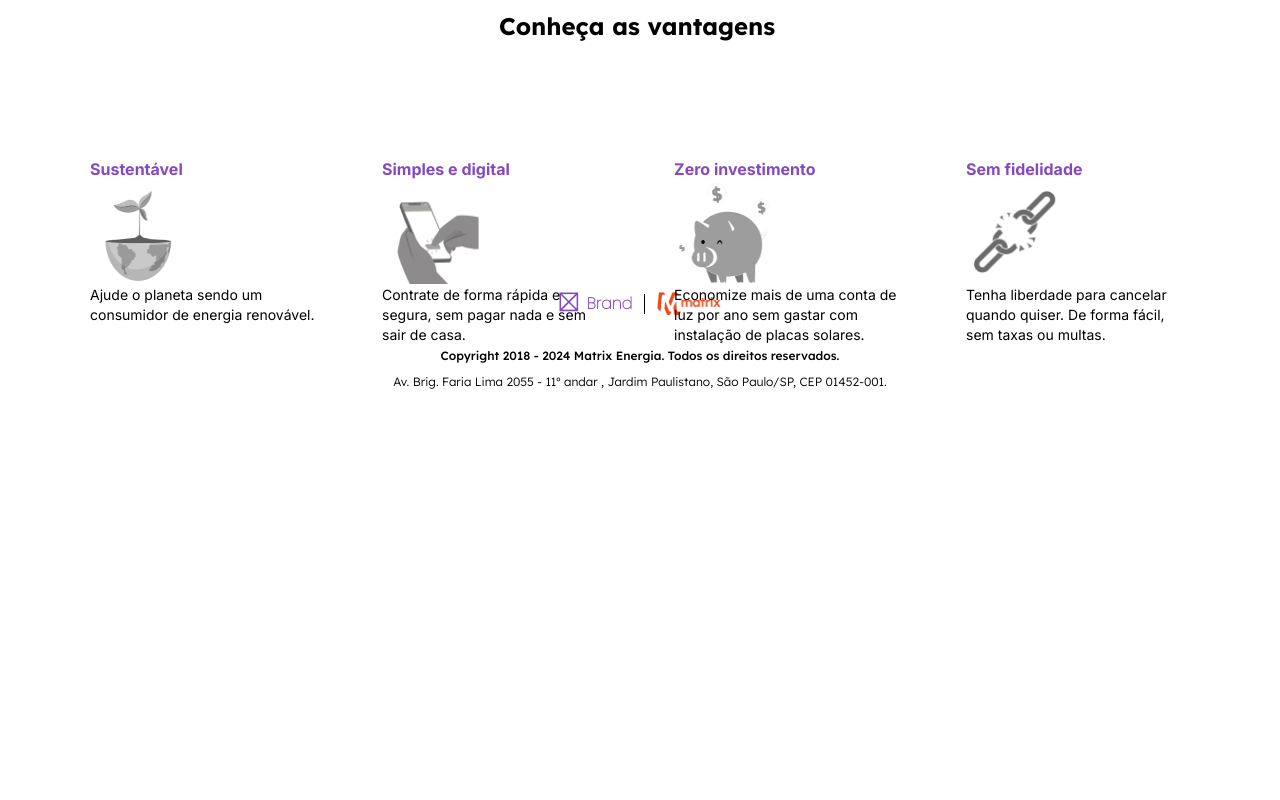
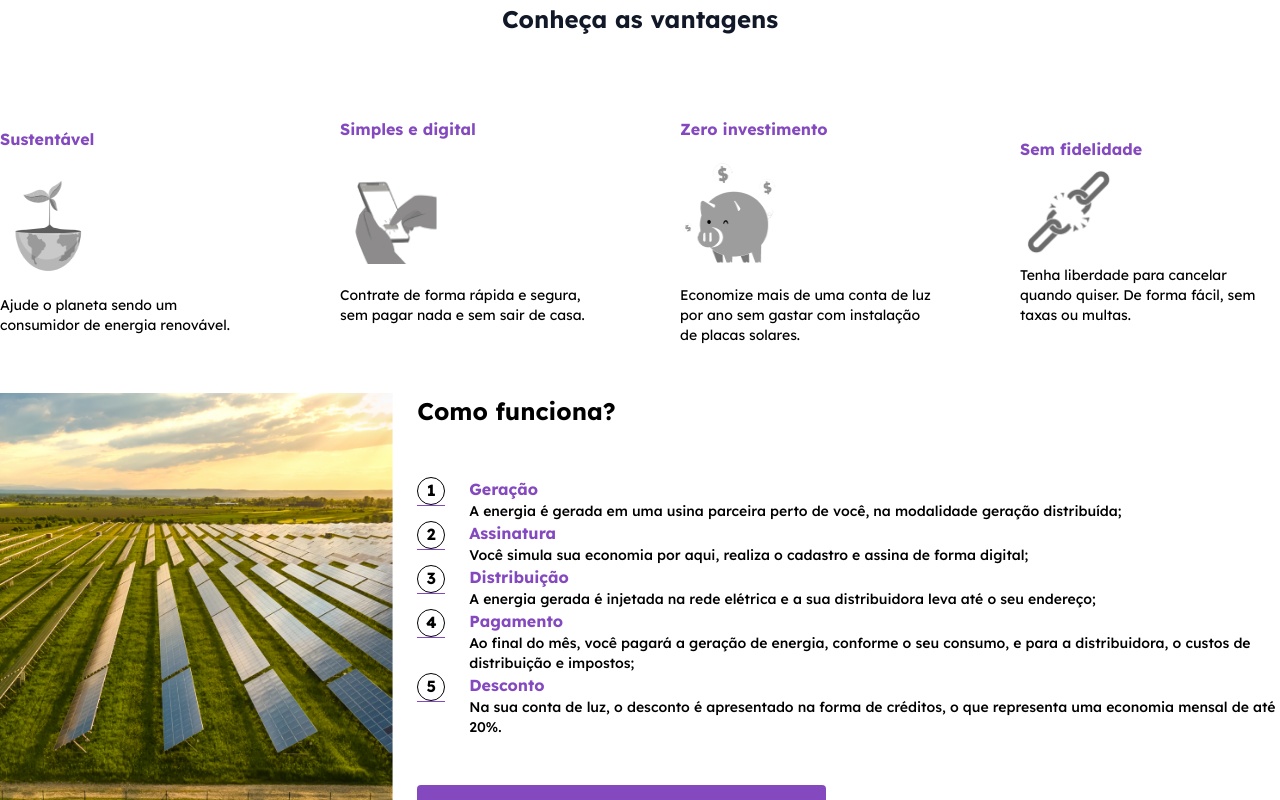
Before and after one commit to MelTami/LP-Whitelabel, a Next.js app: page / in a window 1280 px wide. Shown: the part 620-1420 px from the top of the page. Before the commit the page ends 1033 px from the top, so only its background shows below. Built offline with nearby package versions, Linux system fonts and the light colour scheme.

Commit message:
add:section how works

```diff
--- a/src/app/page.tsx
+++ b/src/app/page.tsx
@@ -2,6 +2,10 @@ import Footer from "@/components/Footer/Footer";
 import Header from "@/components/Header/Header";
 import Simulation from "@/components/Simulation/Simulation";
 import Advantage from "@/components/Advantage/Advantage";
+import Image from "next/image";
+import img from "./aerial-view-large-sustainable-electrical-power-plant-with-many-rows-solar-photovoltaic-panels 1.png";
+import Button from "@/components/Button/Button";
+import HowWork from "@/components/Como Funciona/Como_Funciona";
 
 export default function Home() {
   return (
@@ -9,6 +13,7 @@ export default function Home() {
       <Header />
       <Simulation />
       <Advantage />
+      <HowWork />
       <Footer />
     </>
   );
--- a/src/components/Advantage/Advantage.tsx
+++ b/src/components/Advantage/Advantage.tsx
@@ -7,13 +7,15 @@ import link from "./image 44.png";
 
 export default function Advantage() {
   return (
-    <section>
-      <h2 className="w-68 text-adv top-10 left-499 font-sans font-bold relative">
+    <section className="container pt-4 md:pt-12 font-sans">
+      <h2 className="mb-8 md:mb-20 text-center text-adv font-bold text-gray-900">
         Conheça as vantagens
       </h2>
-      <div className="gap-16 w-1104 h-64 top-38 left-22 flex relative">
-        <div className="w-228 gap-8.5 flex-rpw">
-          <h3 className="font-bold text-base text-lilac">Sustentável</h3>
+      <div className="grid grid-cols-1 sm:grid-cols-2 sm:gap-8 md:grid-cols-4 md:gap-8 lg:gap-20">
+        <div className="mb-12 flex flex-col self-center gap-5 md:items-start order-4 md:order-1 ">
+          <h3 className="font-bold text-base text-lilac md:text-center">
+            Sustentável
+          </h3>
           <Image
             src={tree}
             alt="little tree inside half earth"
@@ -23,7 +25,7 @@ export default function Advantage() {
             Ajude o planeta sendo um consumidor de energia renovável.
           </p>
         </div>
-        <div className="w-228 gap-8.5 flex-row">
+        <div className="mb-12 flex flex-col items-center gap-5 md:items-start order-4 md:order-1">
           <h3 className="font-bold text-base text-lilac">Simples e digital</h3>
           <Image
             src={cellphone}
@@ -35,7 +37,7 @@ export default function Advantage() {
             casa.
           </p>
         </div>
-        <div className="w-228 gap-8.5 flex-row">
+        <div className="mb-12 flex flex-col items-center gap-5 md:items-start order-4 md:order-1">
           <h3 className="font-bold text-base text-lilac">Zero investimento</h3>
           <Image src={pig} alt="pig" className="w-25 h-103" />
           <p className="align-center text-sm">
@@ -43,7 +45,7 @@ export default function Advantage() {
             de placas solares.
           </p>
         </div>
-        <div className="w-228 gap-8.5 flex-row">
+        <div className="mb-12 flex-row self-center gap-5 md:items-start order-4 md:order-1">
           <h3 className="font-bold text-base text-lilac">Sem fidelidade</h3>
           <Image src={link} alt="broken link" className="w-25 h-103" />
           <p className="align-center text-sm">
--- /dev/null
+++ b/src/components/Como Funciona/Como_Funciona.tsx
@@ -0,0 +1,100 @@
+import React from "react";
+import Button from "../Button/Button";
+import Image from "next/image";
+import img from "./aerial-view-large-sustainable-electrical-power-plant-with-many-rows-solar-photovoltaic-panels 1.png";
+
+export default function HowWork() {
+  return (
+    <section className="container flex gap-6 font-sans">
+      <div>
+        <Image src={img} alt="painel solar" />
+      </div>
+      <div id="text-div" className="flex flex-col gap-12">
+        <div>
+          <h2 className="font-bold font-sans text-adv">Como funciona?</h2>
+        </div>
+        <div id="topics" className="flex gap-6">
+          <ul>
+            <li className="flex gap-6">
+              <div>
+                <div className=" rounded-full w-7 h-7 border border-black text-center text-base font-bold">
+                  1
+                </div>
+                <hr className="border-lilac" />
+              </div>
+              <div>
+                <h3 className="text-lilac font-bold text-base">Geração</h3>
+                <p className="font-medium text-sm">
+                  A energia é gerada em uma usina parceira perto de você, na
+                  modalidade geração distribuída;
+                </p>
+              </div>
+            </li>
+            <li className="flex gap-6">
+              <div>
+                <div className=" rounded-full w-7 h-7 border border-black text-center text-base font-bold">
+                  2
+                </div>
+                <hr className="border-lilac" />
+              </div>
+              <div>
+                <h3 className="text-lilac font-bold text-base">Assinatura</h3>
+                <p className="font-medium text-sm">
+                  Você simula sua economia por aqui, realiza o cadastro e assina
+                  de forma digital;
+                </p>
+              </div>
+            </li>
+            <li className="flex gap-6">
+              <div>
+                <div className=" rounded-full w-7 h-7 border border-black text-center text-base font-bold">
+                  3
+                </div>
+                <hr className="border-lilac" />
+              </div>
+              <div>
+                <h3 className="text-lilac font-bold text-base">Distribuição</h3>
+                <p className="font-medium text-sm">
+                  A energia gerada é injetada na rede elétrica e a sua
+                  distribuidora leva até o seu endereço;
+                </p>
+              </div>
+            </li>
+            <li className="flex gap-6">
+              <div>
+                <div className=" rounded-full w-7 h-7 border border-black text-center text-base font-bold">
+                  4
+                </div>
+                <hr className="border-lilac" />
+              </div>
+              <div>
+                <h3 className="text-lilac font-bold text-base">Pagamento</h3>
+                <p className="font-medium text-sm">
+                  Ao final do mês, você pagará a geração de energia, conforme o
+                  seu consumo, e para a distribuidora, o custos de distribuição
+                  e impostos;
+                </p>
+              </div>
+            </li>
+            <li className="flex gap-6">
+              <div>
+                <div className=" rounded-full w-7 h-7 border border-black text-center text-base font-bold">
+                  5
+                </div>
+                <hr className="border-lilac" />
+              </div>
+              <div>
+                <h3 className="text-lilac font-bold text-base">Desconto</h3>
+                <p className="font-medium text-sm">
+                  Na sua conta de luz, o desconto é apresentado na forma de
+                  créditos, o que representa uma economia mensal de até 20%.
+                </p>
+              </div>
+            </li>
+          </ul>
+        </div>
+        <Button />
+      </div>
+    </section>
+  );
+}
--- a/src/components/Simulation/Form/Form.tsx
+++ b/src/components/Simulation/Form/Form.tsx
@@ -3,9 +3,9 @@ import React from "react";
 
 export default function Form() {
   return (
-    <form className="flex flex-col gap-8  w-429 h-397">
+    <form className="flex flex-col gap-8  w-429">
       <div className="font-light text-sm w-409 flex-col flex gap-4">
-        <div className="w-409 h-11.5 gap-0.5 flex-col flex">
+        <div className="w-409 gap-0.5 flex-col flex">
           <label htmlFor="name" className="font-medium w-28">
             Nome Completo
           </label>
--- a/src/components/Simulation/Simulation.tsx
+++ b/src/components/Simulation/Simulation.tsx
@@ -5,8 +5,8 @@ import man from "./handsome-young-black-man-using-smartphone-while-relaxing-couc
 
 export default function Simulation() {
   return (
-    <section className="bg-gradient-to-r from-white flex relative">
-      <div className="w-128 h-523 font-sans gap-6 flex flex-col left-30 top-8 relative">
+    <section className="container bg-gradient-to-r from-white flex relative">
+      <div className="w-128 font-sans gap-6 flex flex-col left-30 top-8 relative bg-gradient-to-r from-white">
         <div>
           <h1 className="font-bold text-title">Sua conta de luz</h1>
           <h1 className=" font-bold text-lilac text-title">
@@ -21,7 +21,6 @@ export default function Simulation() {
       <div>
         <Image
           src={man}
-          className="w-1086"
           alt="handsome-young-black-man-using-smartphone-while-relaxing-couch-home"
         />
       </div>
--- a/tailwind.config.ts
+++ b/tailwind.config.ts
@@ -35,6 +35,7 @@ const config: Config = {
         "1104": "1104px",
         "228": "228px",
         "25": "97.36px",
+        ".16": ".16rem",
       },
       height: {
         "22.73": "1.421rem",
```
Also changed, not shown: src/components/Como Funciona/aerial-view-large-sustainable-electrical-power-plant-with-many-rows-solar-photovoltaic-panels 1.png (added).
